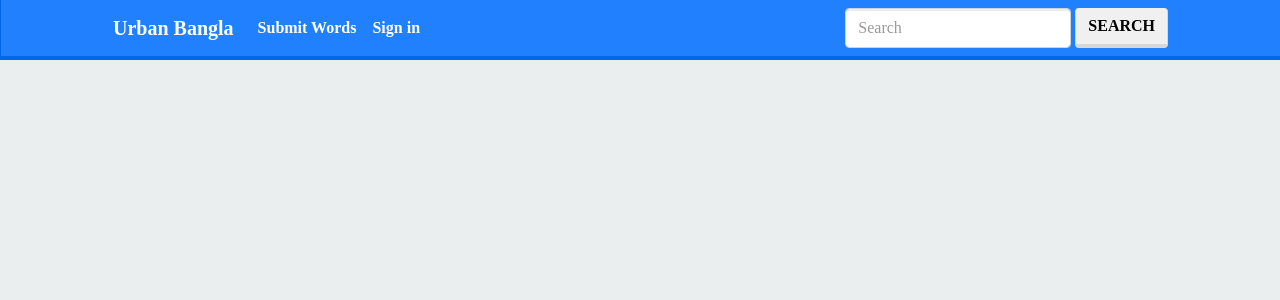
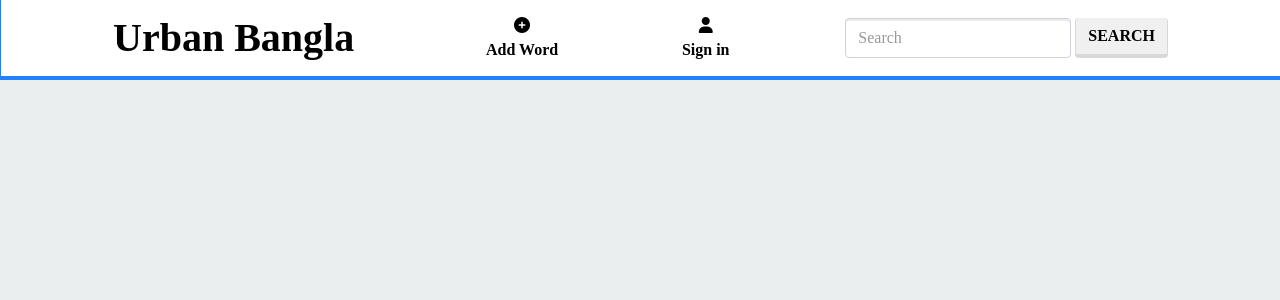
Before and after one commit to zihadbappy/UrbanBangla, a Flask app: page / in a window 1280 px wide. Shown: the top 300 px of the page. Run offline with Flask 2, Linux system fonts and the light colour scheme; data that the repository does not hold is empty; some libraries are stand-ins or nearby versions; some web fonts are replaced.

Commit message:
updated navbar with fontawesone icons

```diff
--- a/static/styles/home.css
+++ b/static/styles/home.css
@@ -10,15 +10,16 @@
     } */
 
 .nav-item .nav-link{
-    color: white;
+    color: black;
 }
 .navbar-brand{
-    color: white;
+    color: black;
+    font-size: 2.5rem;
 }
 
 .navbar{
-    background-color: rgb(32, 128, 253);
-    border-color: #0066eb;
+    background-color: white;
+    border-color: rgb(32, 128, 253);
     border-width: 0px 0px 4px 1px;
 }
 
@@ -40,6 +41,7 @@
 
 
 #nav{
+    height: 5rem;
     align-items: center;
     text-align: center;
     justify-content: center;
--- a/templates/layout.html
+++ b/templates/layout.html
@@ -19,6 +19,7 @@
       href="{{ url_for('static',filename='styles/home.css') }}"
     />
     <title>Urban Bangla</title>
+    <script src="https://kit.fontawesome.com/151f99639a.js" crossorigin="anonymous"></script>
   </head>
   <body>
     <div class="container">
@@ -38,18 +39,48 @@
           </button>
 
           <div class="collapse navbar-collapse" id="navbarColor01">
-            <ul class="navbar-nav">
+            <ul class="navbar-nav ms-auto">
               <li class="nav-item" >
+                <div class="row">
+                  <div class="col">
                     <a class="nav-link active"  href="/addword"
-                  >Submit Words
+                    >
+                    <div class="row">
+                      <div class="col">
+                        <i class="fa-solid fa-circle-plus"></i>
+                      </div>
+                    </div>
+                    <div class="row">
+                      <div class="col">
+                        Add Word
+                      </div>
+                    </div>
                     <span class="visually-hidden">(current)</span>
                   </a>
+                </div>
+              </div>
               </li>
+            </ul>
+            <ul class="navbar-nav ms-auto">
               <li class="nav-item" >
+                <div class="row">
+                  <div class="col">
                 <a class="nav-link active" href="/user"
-                  >Sign in
+                >
+                <div class="row">
+                  <div class="col">
+                    <i class="fa-solid fa-user"></i>
+                  </div>
+                </div>
+                <div class="row">
+                  <div class="col">
+                Sign in
+              </div>
+            </div>
                 <span class="visually-hidden">(current)</span>
               </a>
+            </div>
+          </div>
             </li>
           </ul>
             <form class="d-flex ms-auto">
```
Lines whose indentation alone changed are shown as unchanged.
